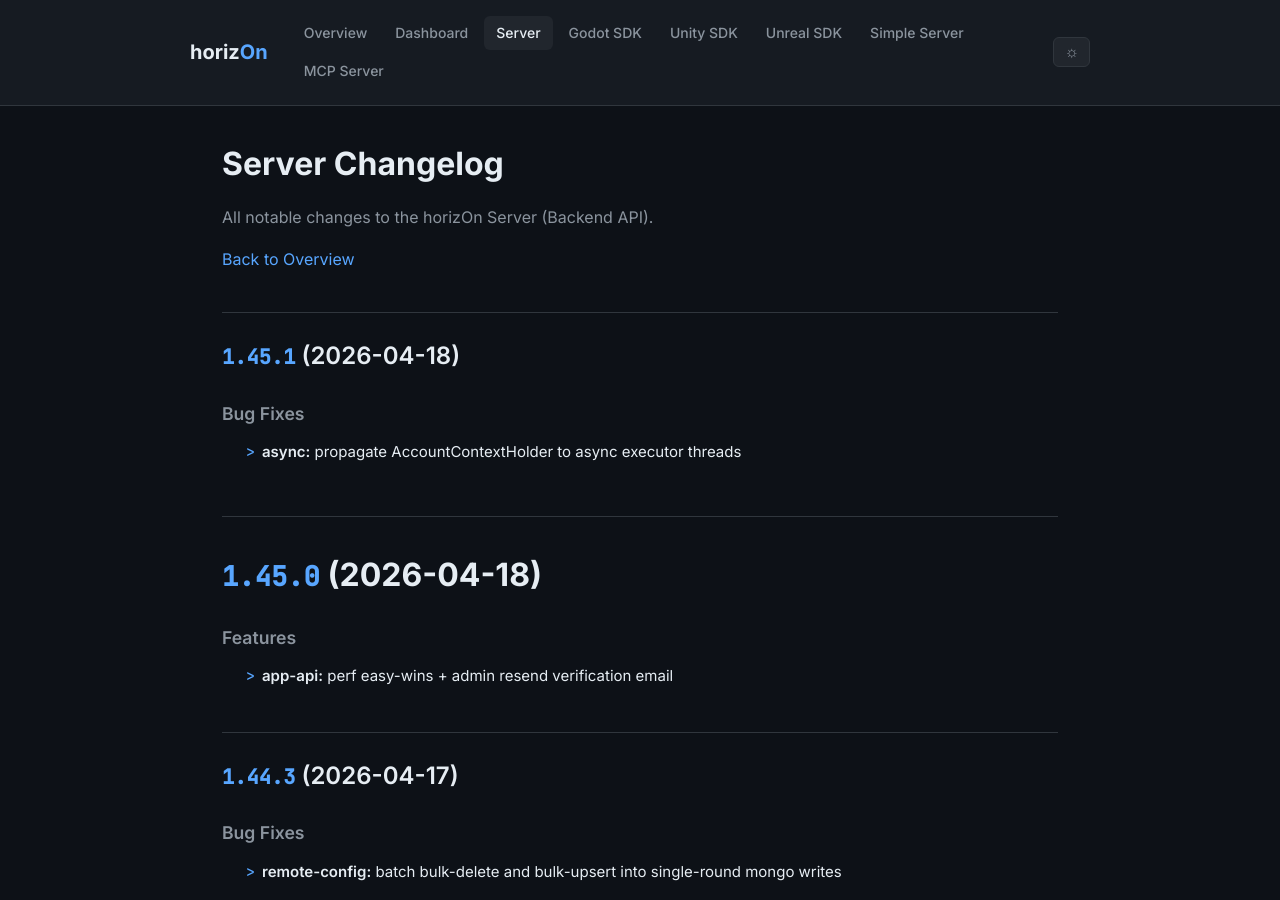
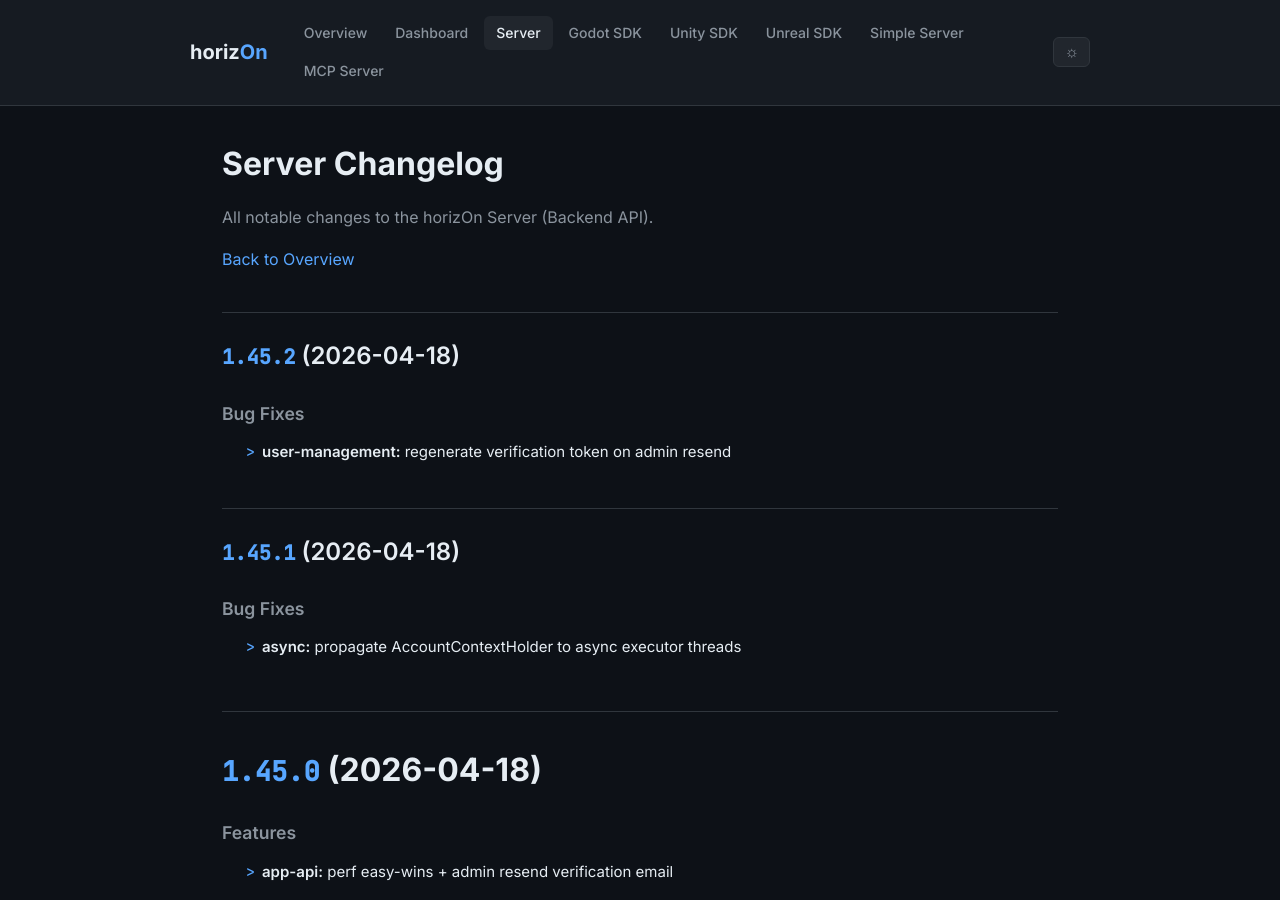
Before and after one commit to ProjectMakersDE/horizOn-Changelog, a Jekyll site: the page built from server-changelog.md, in a window 1280 px wide and 900 px high. Built offline with Jekyll 4.4.1, drawn with Linux system fonts in a browser that asks for light colours.

Commit message:
chore: sync changelogs [skip ci]

```diff
--- a/server-changelog.md
+++ b/server-changelog.md
@@ -8,6 +8,13 @@ title: Server Changelog
 All notable changes to the horizOn Server (Backend API).
 
 [Back to Overview](.)
+
+## [1.45.2](https://github.com/ProjectMakersDE/horizOn-Server/compare/v1.45.1...v1.45.2) (2026-04-18)
+
+
+### Bug Fixes
+
+* **user-management:** regenerate verification token on admin resend ([1e26490](https://github.com/ProjectMakersDE/horizOn-Server/commit/1e264905cfd44eca4cdc7ef7734b853c3f5d08bf))
 
 ## [1.45.1](https://github.com/ProjectMakersDE/horizOn-Server/compare/v1.45.0...v1.45.1) (2026-04-18)
 
```
Also changed, not shown: index.md (+1 -1 lines).
